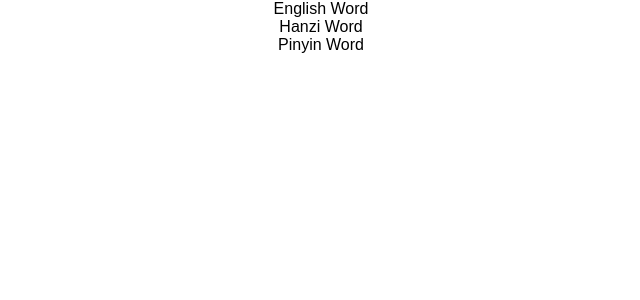
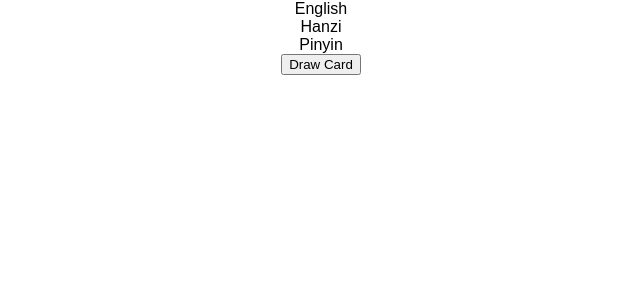
Before and after one commit to ao10/react-flashcards, a React (Create React App) app: page / in a window 1280 px wide. Shown: the top 300 px of the page, without its empty margins (319-959 px from the left). Built offline with nearby package versions, Linux system fonts and the light colour scheme.

Commit message:
Got button working.

```diff
--- a/src/App.js
+++ b/src/App.js
@@ -1,10 +1,13 @@
 import React, { Component } from 'react';
 import './App.css';
 import Card from './Card/Card';
+import DrawButton from './DrawButton/DrawButton';
 
 class App extends Component {
   constructor(props){
     super(props);
+
+    this.updateCard = this.updateCard.bind(this);
 
     this.state = {
       cards: [
@@ -30,13 +33,25 @@ class App extends Component {
     return(card);
   }
 
+  updateCard(){
+    const currentCards = this.state.cards;
+    this.setState({
+      currentCard: this.getRandomCard(currentCards)
+    })
+  }
+
   render() {
     return (
       <div className="App">
-        <Card eng={this.state.currentCard.eng}
-              han={this.state.currentCard.han}
-              pin={this.state.currentCard.pin}
-              />
+        <div className="cardRow">
+          <Card eng={this.state.currentCard.eng}
+                han={this.state.currentCard.han}
+                pin={this.state.currentCard.pin}
+          />
+        </div>
+        <div className="buttonRow">
+          <DrawButton drawCard={this.updateCard}/>
+        </div>
       </div>
     );
   }
--- a/src/Card/Card.jsx
+++ b/src/Card/Card.jsx
@@ -1,4 +1,4 @@
-import React, { Component } from 'react';
+import React from 'react';
 import './Card.css';
 
 //This is a presentational component
@@ -6,11 +6,11 @@ const Card = (props) => (
     <div className="card-container">
         <div className="card">
             <div className="front">
-                <div className="eng">English Word</div>
+                <div className="eng">{props.eng}</div>
             </div>
             <div className="back">
-                <div className="han">Hanzi Word</div>
-                <div className="pin">Pinyin Word</div>
+                <div className="han">{props.han}</div>
+                <div className="pin">{props.pin}</div>
             </div>
         </div>
     </div>
--- a/src/DrawButton/DrawButton.jsx
+++ b/src/DrawButton/DrawButton.jsx
@@ -0,0 +1,24 @@
+import React, { Component } from 'react';
+import './DrawButton.css';
+
+class DrawButton extends Component{
+    constructor(props){
+        super(props);
+
+        this.drawCard = this.drawCard.bind(this);
+    }
+
+    drawCard(){
+        this.props.drawCard();
+    }
+
+    render(props){
+        return(
+            <div className="buttonContainer">
+                <button className="btn" onClick={this.drawCard}>Draw Card</button>
+            </div>
+        )
+    }
+}
+
+export default DrawButton;
```
